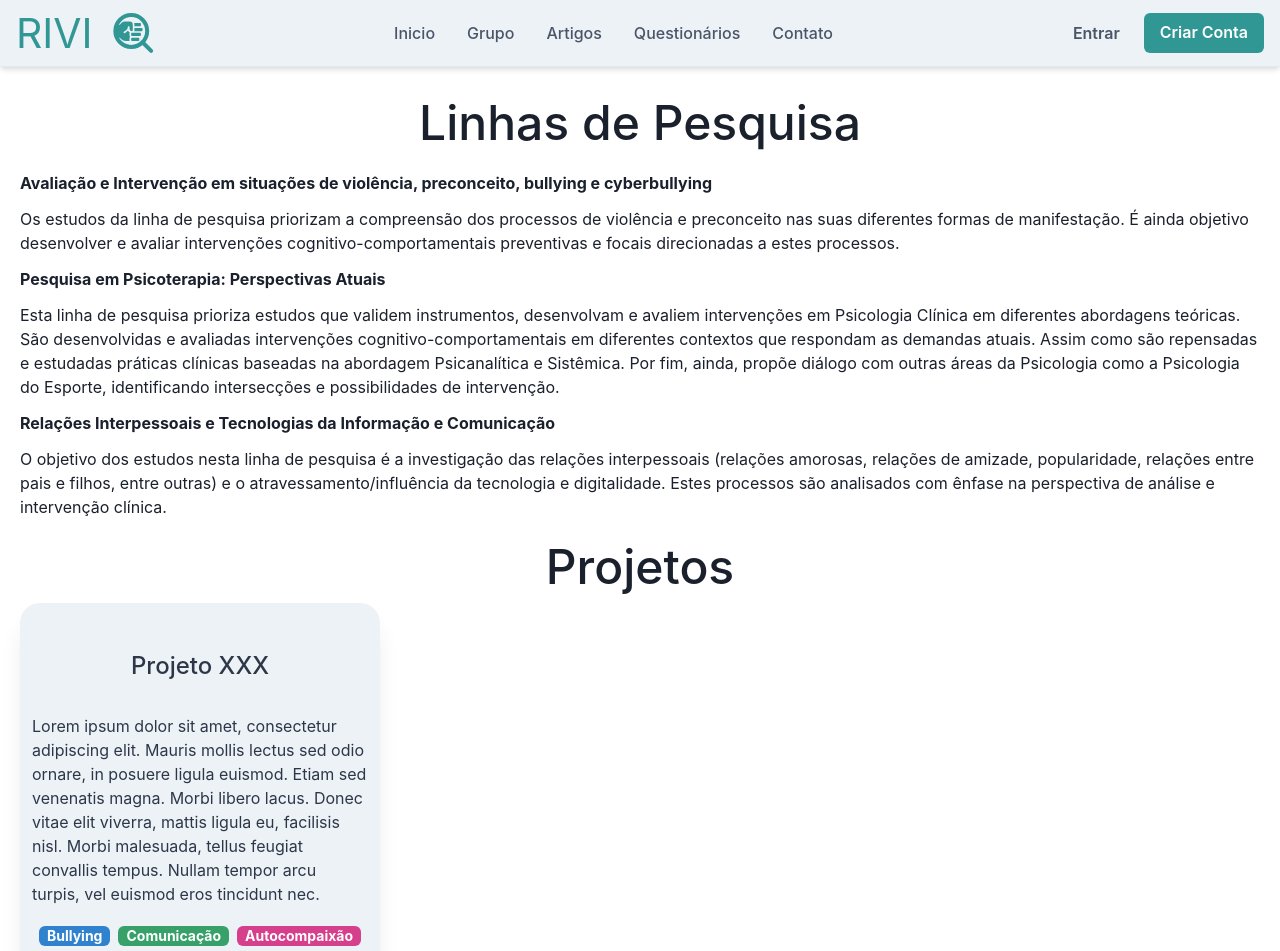
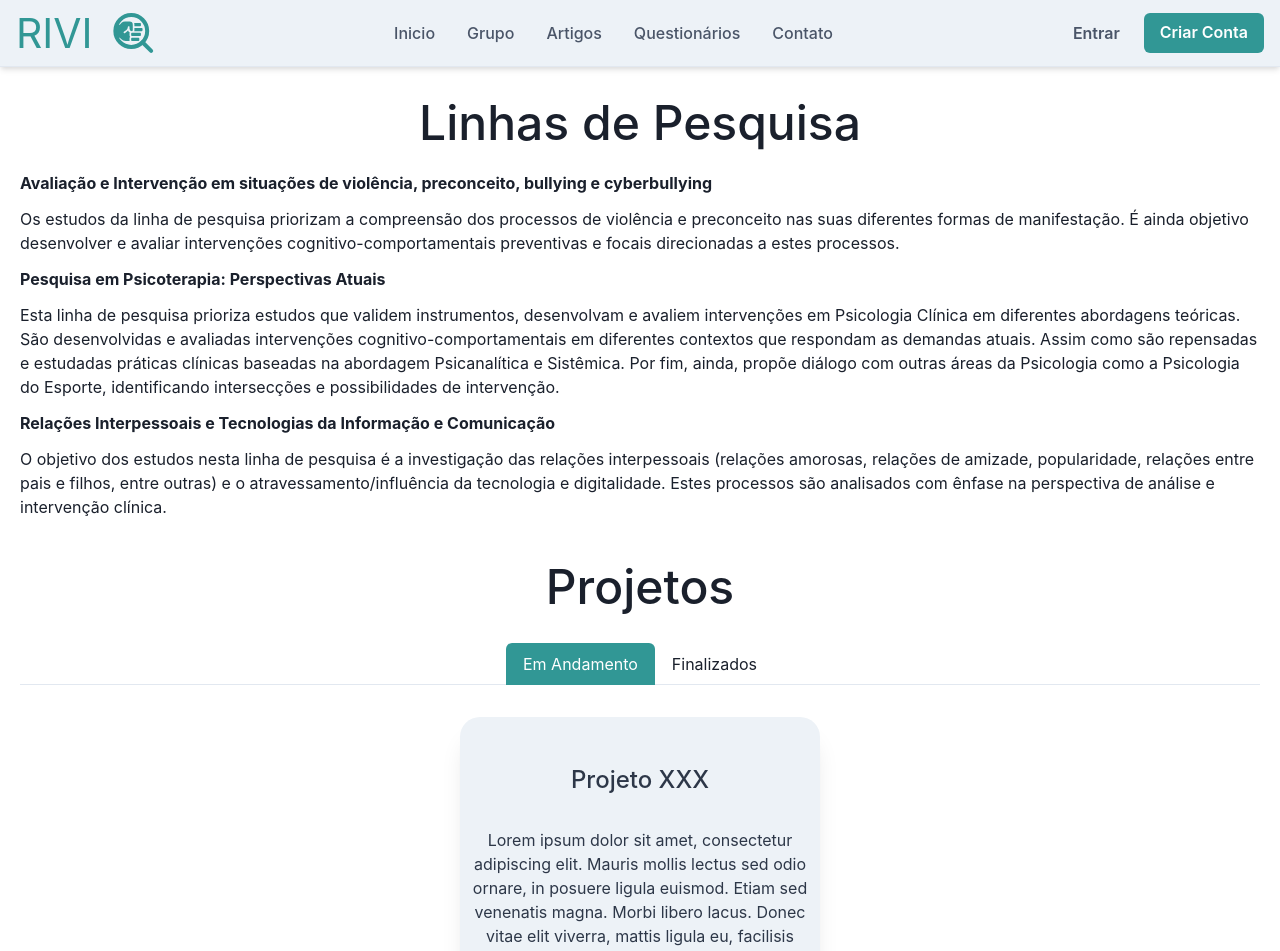
Before and after one commit to ages-rivi/rivi-frontend-js, a Next.js app: page /projetos in a window 1280 px wide. Shown: the top 951 px of the page. Built offline with nearby package versions, Linux system fonts and the light colour scheme.

Commit message:
Criado as tabs na pagina de linhas/projetos

```diff
--- a/src/components/ProjectCard/index.tsx
+++ b/src/components/ProjectCard/index.tsx
@@ -1,24 +1,28 @@
 import { Box, Flex, HStack, Tag, Text } from '@chakra-ui/react';
 
-interface Project {
+/*
+interface Projects {
   titulo: string;
-  description?: string;
+  deion?: string;
   tags?: Array<Tags>;
 }
+*/
 
 interface Tags {
   titulo: string;
   color: string;
 }
 
+/*
 interface SocialMedia {
   icon: string;
   href: string;
 }
+*/
 
-const Project: Project = {
+const Project = {
   titulo: 'Projeto XXX',
-  description:
+  deion:
     'Lorem ipsum dolor sit amet, consectetur adipiscing elit. Mauris mollis lectus sed odio ornare, in posuere ligula euismod. Etiam sed venenatis magna. Morbi libero lacus. Donec vitae elit viverra, mattis ligula eu, facilisis nisl. Morbi malesuada, tellus feugiat convallis tempus. Nullam tempor arcu turpis, vel euismod eros tincidunt nec.',
   tags: [
     {
@@ -83,7 +87,7 @@ export default function ProjectItem(): JSX.Element {
         <Text py="30px" fontWeight="medium" fontSize="2xl">
           {Project.titulo}
         </Text>
-        <Text paddingBottom="20px">{Project.description}</Text>
+        <Text paddingBottom="20px">{Project.deion}</Text>
         <TagsStack />
       </Flex>
     </Box>
--- a/src/pages/projetos.tsx
+++ b/src/pages/projetos.tsx
@@ -1,4 +1,12 @@
-import { Flex, Text } from '@chakra-ui/react';
+import {
+  Flex,
+  Tab,
+  TabList,
+  TabPanel,
+  TabPanels,
+  Tabs,
+  Text,
+} from '@chakra-ui/react';
 import ProjectItem from '@components/ProjectCard';
 
 // ToDo: projetos
@@ -44,11 +52,33 @@ function Projetos(): JSX.Element {
           processos são analisados com ênfase na perspectiva de análise e
           intervenção clínica.
         </Text>
-        <Text textAlign="center" fontWeight="medium" fontSize="5xl">
+        <Text textAlign="center" fontWeight="medium" fontSize="5xl" p="5">
           Projetos
         </Text>
       </Flex>
-      <ProjectItem />
+      <Tabs variant="enclosed" align="center" justify="center">
+        <TabList mb="1em">
+          <Tab _selected={{ color: 'white', bg: 'teal.500' }}>Em Andamento</Tab>
+          <Tab _selected={{ color: 'white', bg: 'teal.500' }}>Finalizados</Tab>
+        </TabList>
+        <TabPanels>
+          <TabPanel>
+            <ProjectItem />
+          </TabPanel>
+          <TabPanel>
+            <Flex
+              align="center"
+              justify="center"
+              direction={{ base: 'column', md: 'row' }}
+              gap={{ base: '2', md: '6' }}
+              w="full"
+            >
+              <ProjectItem />
+              <ProjectItem />
+            </Flex>
+          </TabPanel>
+        </TabPanels>
+      </Tabs>
     </Flex>
   );
 }
```
